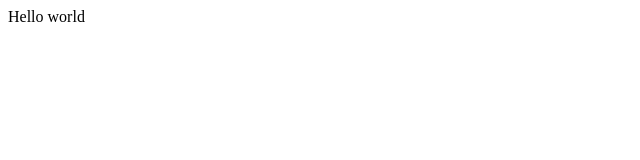
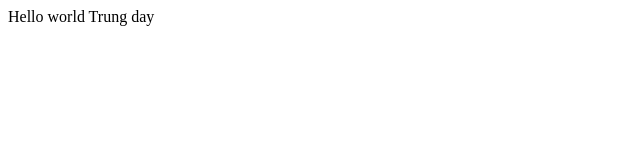
Before and after one commit to quanpham8899/NewRepo, a plain HTML site: page index.html in a window 1280 px wide. Shown: the full height of the page, 0-640 px from the left. Drawn offline with Linux system fonts and the light colour scheme.

Commit message:
trung commit

```diff
--- a/index.html
+++ b/index.html
@@ -5,5 +5,6 @@
 </head>
 <body>
     Hello world
+    Trung day
 </body>
 </html>
```
